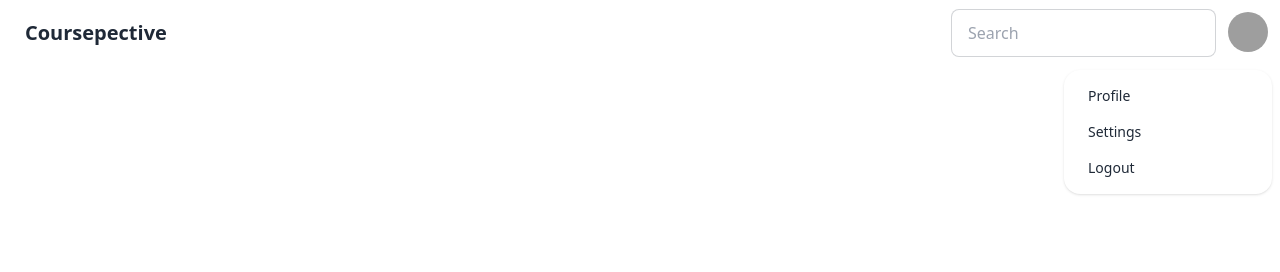
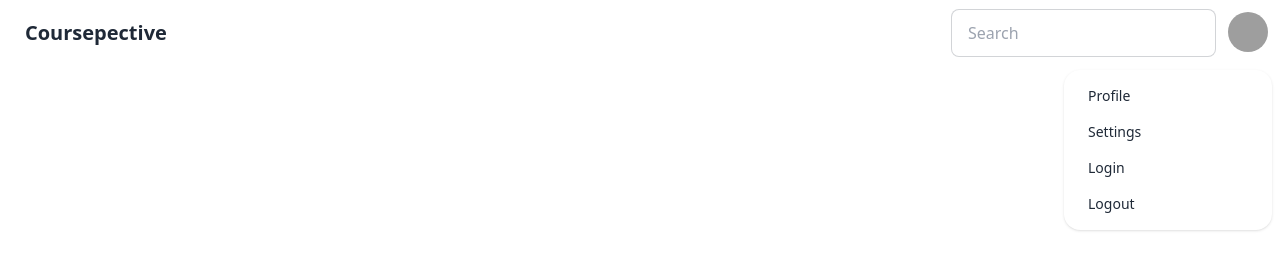
Before and after one commit to navidkpr/coursepective, a Next.js app in the folder coursepective-frontend/: page / in a window 1280 px wide. Both pictures are taken after a click on the label 1248 px from the left and 32 px from the top of the page. Shown: the top 272 px of the page. Built offline with nearby package versions, Linux system fonts and the light colour scheme; grey boxes are pictures that could not be loaded.

Commit message:
initial explicity auth0 work

```diff
--- a/coursepective-frontend/components/Navbar.tsx
+++ b/coursepective-frontend/components/Navbar.tsx
@@ -23,12 +23,13 @@ const Navbar: React.FC<headerProps> = ({ className, ...headerProps }) => {
                         </label>
                         <ul tabIndex={0} className="mt-3 p-2 shadow menu menu-compact dropdown-content bg-base-100 rounded-box w-52">
                             <li>
-                                <a className="justify-between">
+                                <a href="/profile"className="justify-between">
                                     Profile
                                 </a>
                             </li>
                             <li><a>Settings</a></li>
-                            <li><a>Logout</a></li>
+                            <li><a href="/api/auth/login">Login</a></li>
+                            <li><a href="/api/auth/logout">Logout</a></li>
                         </ul>
                     </div>
                 </div>
--- a/coursepective-frontend/pages/profile.tsx
+++ b/coursepective-frontend/pages/profile.tsx
@@ -24,9 +24,9 @@ export default function Profile() {
                             <h1 className="font-bold text-center text-3xl text-gray-900">{user.name}</h1>
                             <p className="text-center text-sm text-gray-400 font-medium">{user.name}</p>
 
-                            <div className="w-full">
+                            {/* <div className="w-full">
                                 <h3 className="font-medium text-gray-900 text-left px-6">Recent reviews</h3>
-                            </div>
+                            </div> */}
                         </div>
                     </div>
 
```
